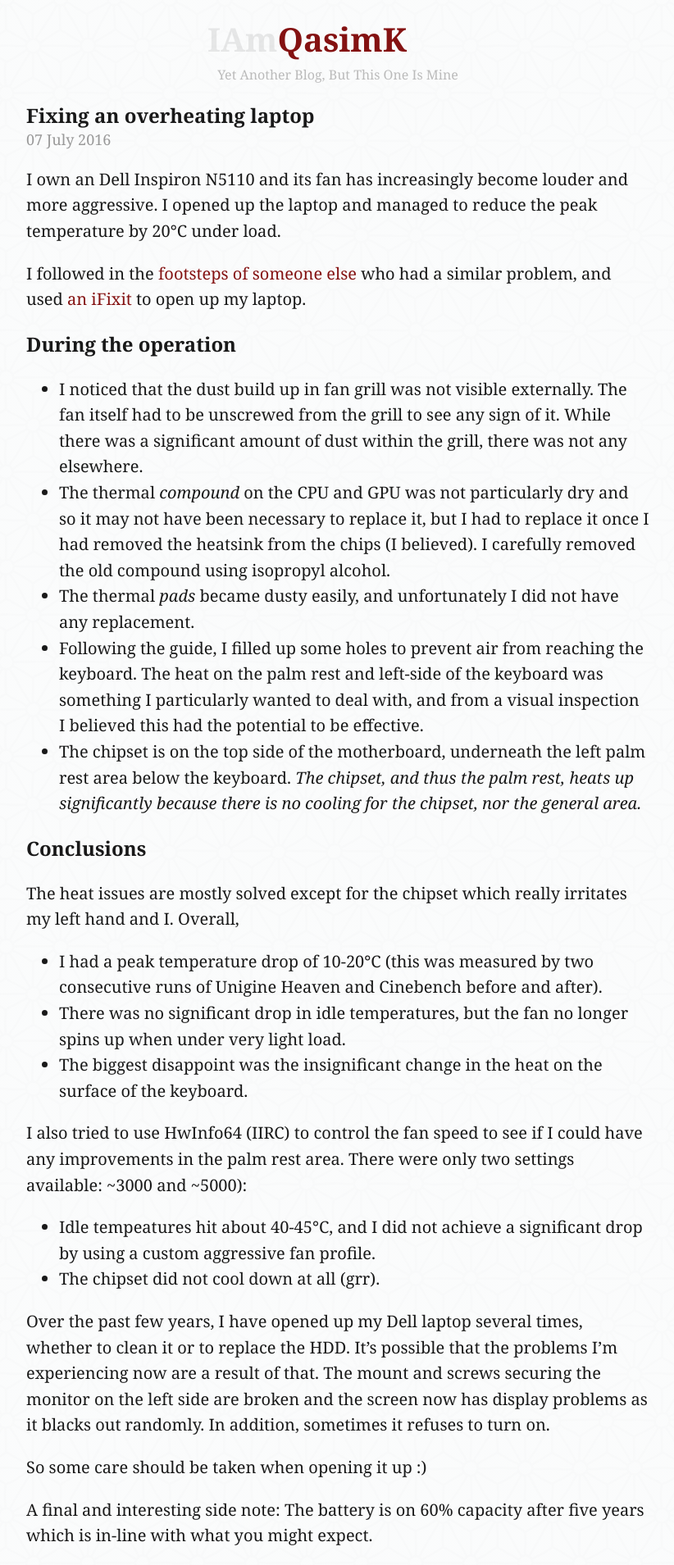
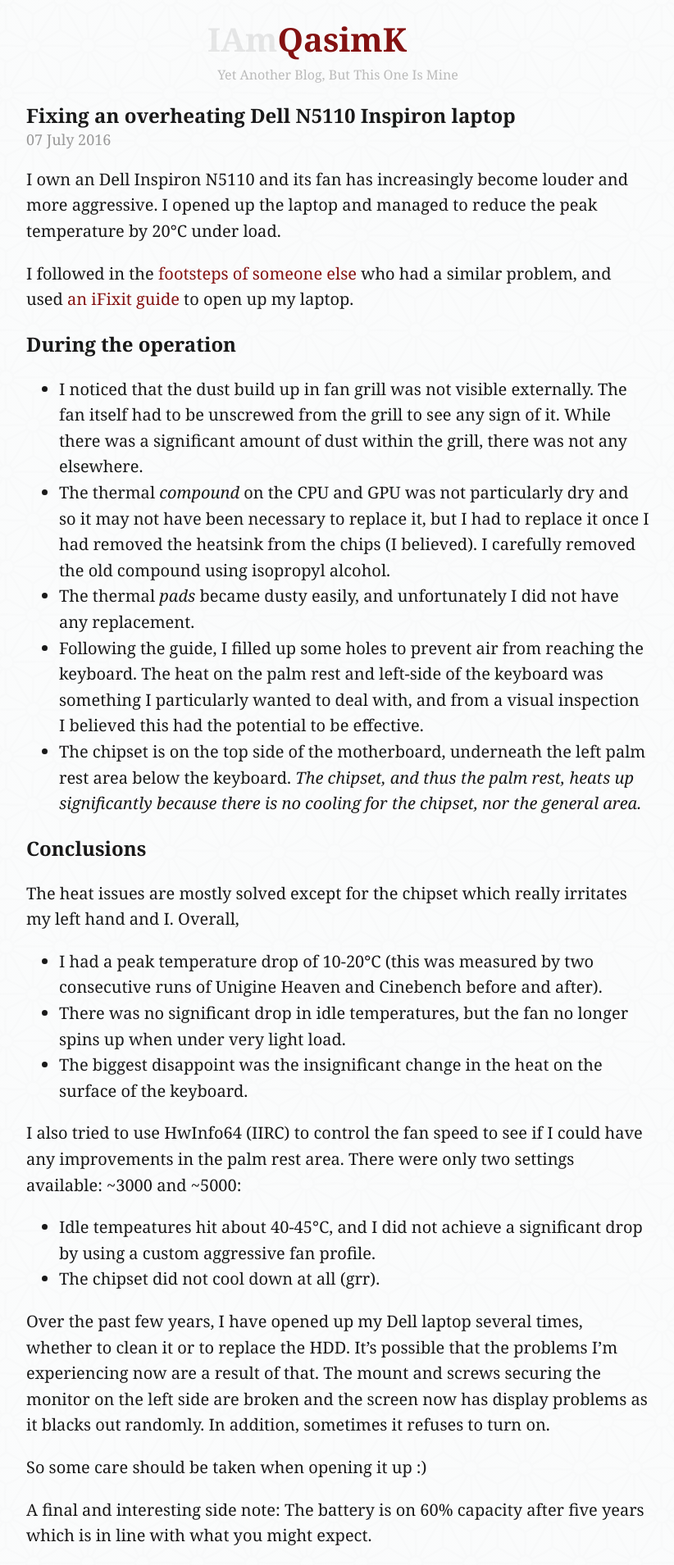
Before and after one commit to QasimK/qasimk.github.io, a Jekyll site: the page built from _posts/2016-07-07-inspiron-n5110-heat-solution.md, in a window 1280 px wide. Shown: the whole page at 82% size, without its empty margins (228-1050 px from the left). Built offline with Jekyll 4.4.1, drawn with Linux system fonts in a browser that asks for light colours.

Commit message:
Minor fixes on layout and text

```diff
--- a/_posts/2016-07-07-inspiron-n5110-heat-solution.md
+++ b/_posts/2016-07-07-inspiron-n5110-heat-solution.md
@@ -1,6 +1,6 @@
 ---
 layout: post
-title:  "Fixing an overheating laptop"
+title:  "Fixing an overheating Dell N5110 Inspiron laptop"
 tags:   diy tech
 ---
 
@@ -9,7 +9,7 @@
 temperature by 20°C under load.
 
 I followed in the [footsteps of someone else][amanek-guide] who had a similar
-problem, and used [an iFixit][ifixit-guide] to open up my laptop.
+problem, and used [an iFixit guide][ifixit-guide] to open up my laptop.
 
 # During the operation
 
@@ -46,7 +46,7 @@
 
 I also tried to use HwInfo64 (IIRC) to control the fan speed to see if I could
 have any improvements in the palm rest area.  There were only two settings
-available: ~3000 and ~5000):
+available: ~3000 and ~5000:
 
 - Idle tempeatures hit about 40-45°C, and I did not achieve a significant drop
   by using a custom aggressive fan profile.
@@ -61,7 +61,7 @@
 So some care should be taken when opening it up :)
 
 A final and interesting side note: The battery is on 60% capacity after five
-years which is in-line with what you might expect.
+years which is in line with what you might expect.
 
 [amanek-guide]: <http://amanek.com/how-ive-fixed-my-dell-inspiron-overheating-issues/>
 [ifixit-guide]: <https://www.ifixit.com/Guide/Dell+Inspiron+n5110+heat+sink+and+thermal+paste+replacement/28204>
--- a/_sass/themes/_light.sass
+++ b/_sass/themes/_light.sass
@@ -65,6 +65,9 @@
     h1
         font-size: 1.2em
 
+    h2
+        font-size: 1em
+
 
 .nobreak
     word-break: none
```
